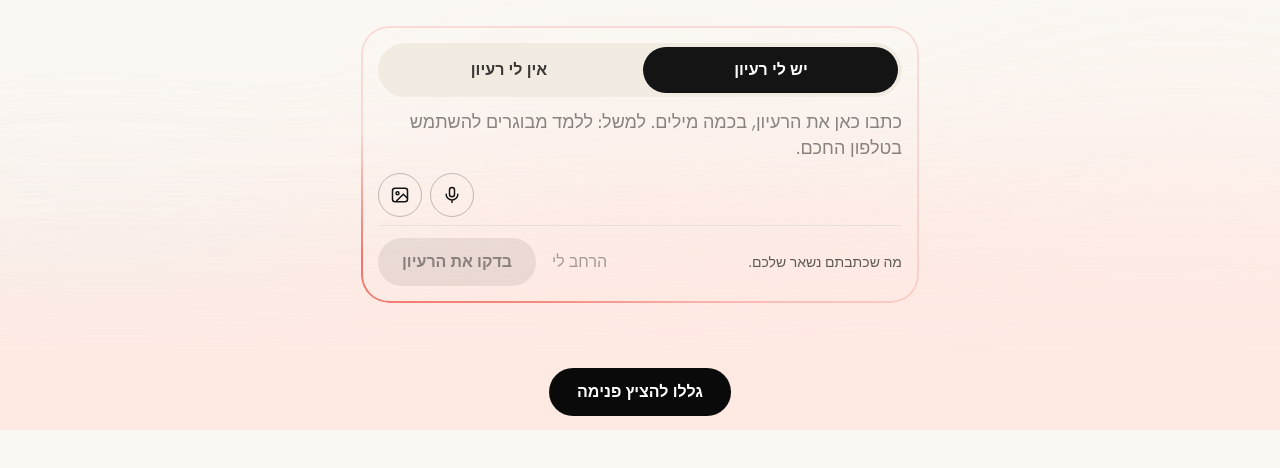
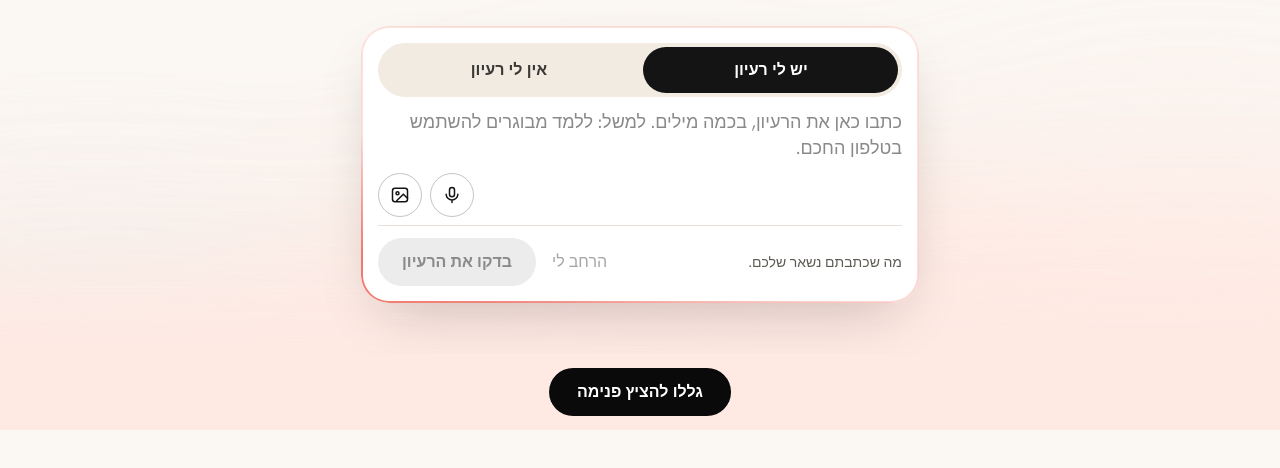
Before and after one commit to Kaptainymo/wazo, a website: page site/features.html in a window 1280 px wide. Shown: the part 370-838 px from the top of the page. Drawn offline with Linux system fonts and the light colour scheme; animation ran at ten frames a second; a web font is replaced by a local one.

Commit message:
Landing: keep the white fill of the hero input box (no border, no white edge)
Co-Authored-By: Claude Sonnet 5.5 <noreply@anthropic.com>

```diff
--- a/site/features.html
+++ b/site/features.html
@@ -478,7 +478,7 @@
   .glow s{background:linear-gradient(to top,rgb(255,233,227) 0,rgb(255,233,227) 20.2%,rgba(255,233,227,.9) 28%,rgba(255,233,227,.72) 38%,rgba(255,233,227,.5) 50%,rgba(255,233,227,.3) 62%,rgba(255,233,227,.16) 74%,rgba(255,233,227,.07) 85%,rgba(255,233,227,.02) 94%,transparent)}
   .peek.flat .glow s{background:linear-gradient(to top,rgb(255,233,227) 0,rgba(255,233,227,.9) 8%,rgba(255,233,227,.72) 20%,rgba(255,233,227,.5) 34%,rgba(255,233,227,.3) 48%,rgba(255,233,227,.16) 62%,rgba(255,233,227,.07) 78%,rgba(255,233,227,.02) 90%,transparent)}
   .ask,.ask:focus-within{border-color:transparent}
-  .ask{background:transparent;box-shadow:none;backdrop-filter:none}
+  .ask{background:#fff;background-clip:padding-box;box-shadow:0 24px 60px -24px rgba(20,20,20,.25);backdrop-filter:none}
   .ask textarea{color:#141414}
   .ask textarea::placeholder{color:rgba(20,20,20,.5)}
   .askrow{border-top-color:#E7E0D6}
```
